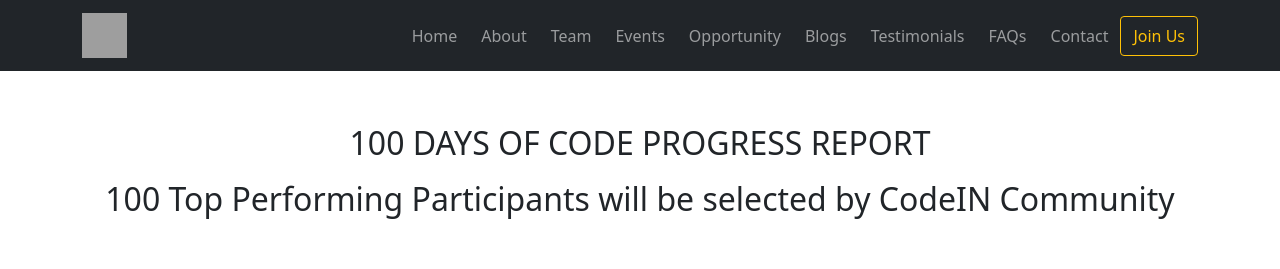
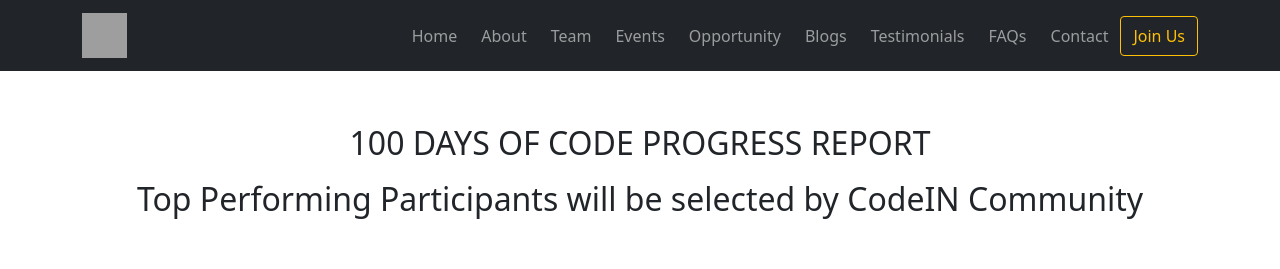
Before and after one commit to SauravMukherjee44/100-Days-of-Code-CodeIN-Progress-Report, a React (Create React App) app in the folder client/: page / in a window 1280 px wide. Shown: the top 269 px of the page. Built offline with nearby package versions, Linux system fonts and the light colour scheme; no server answers; grey boxes are pictures that could not be loaded.

Commit message:
Update App.js

```diff
--- a/client/src/App.js
+++ b/client/src/App.js
@@ -60,7 +60,7 @@
 
       <div className='w-100 py-5'>
         <h1 className='text-center mx-2 lh-base lh-sm-0 fs-2'>100 DAYS OF CODE {br} PROGRESS REPORT</h1>
-        <h1 className='text-center mx-2 lh-base lh-sm-0 fs-2'>100 Top Performing Participants will be selected by {br} CodeIN Community </h1>
+        <h1 className='text-center mx-2 lh-base lh-sm-0 fs-2'>Top Performing Participants will be selected by {br} CodeIN Community </h1>
 
         <div className='d-flex justify-content-center my-5 '>
           <div className="border-2 w-50">
```
